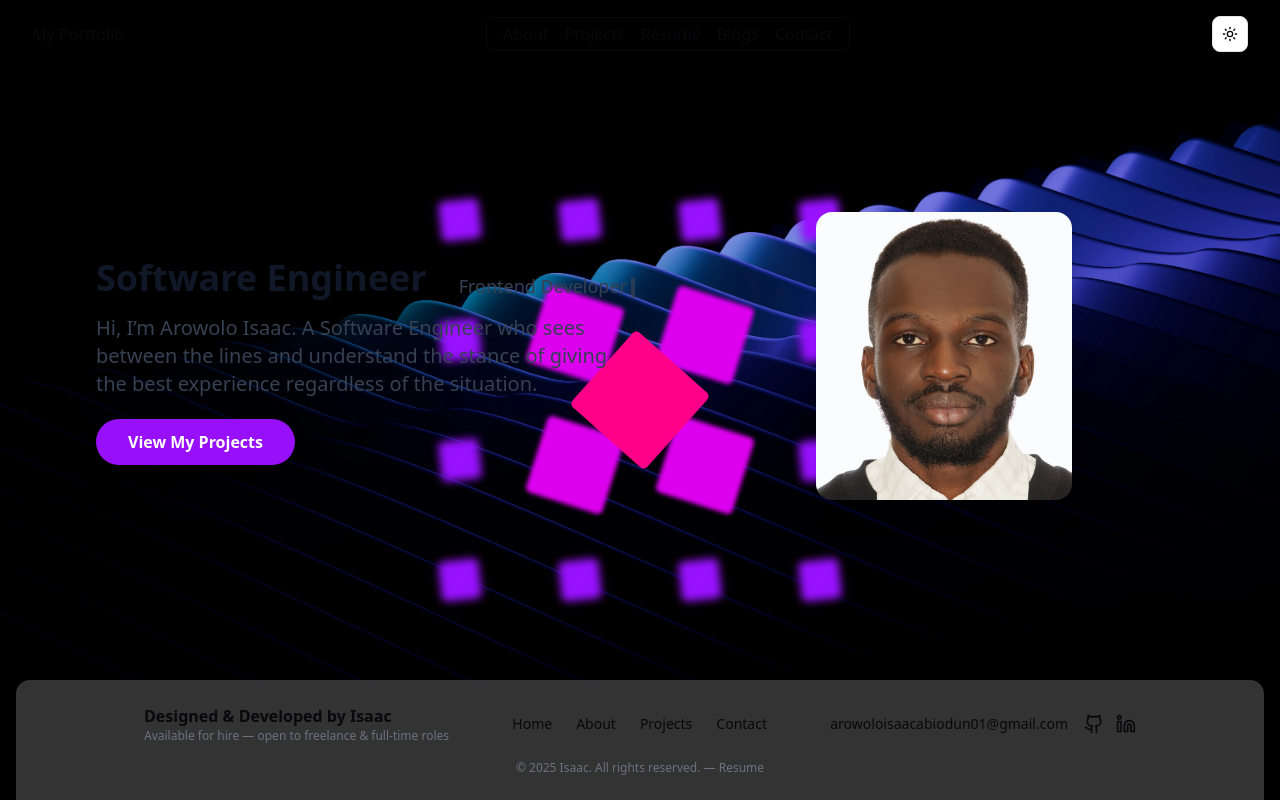
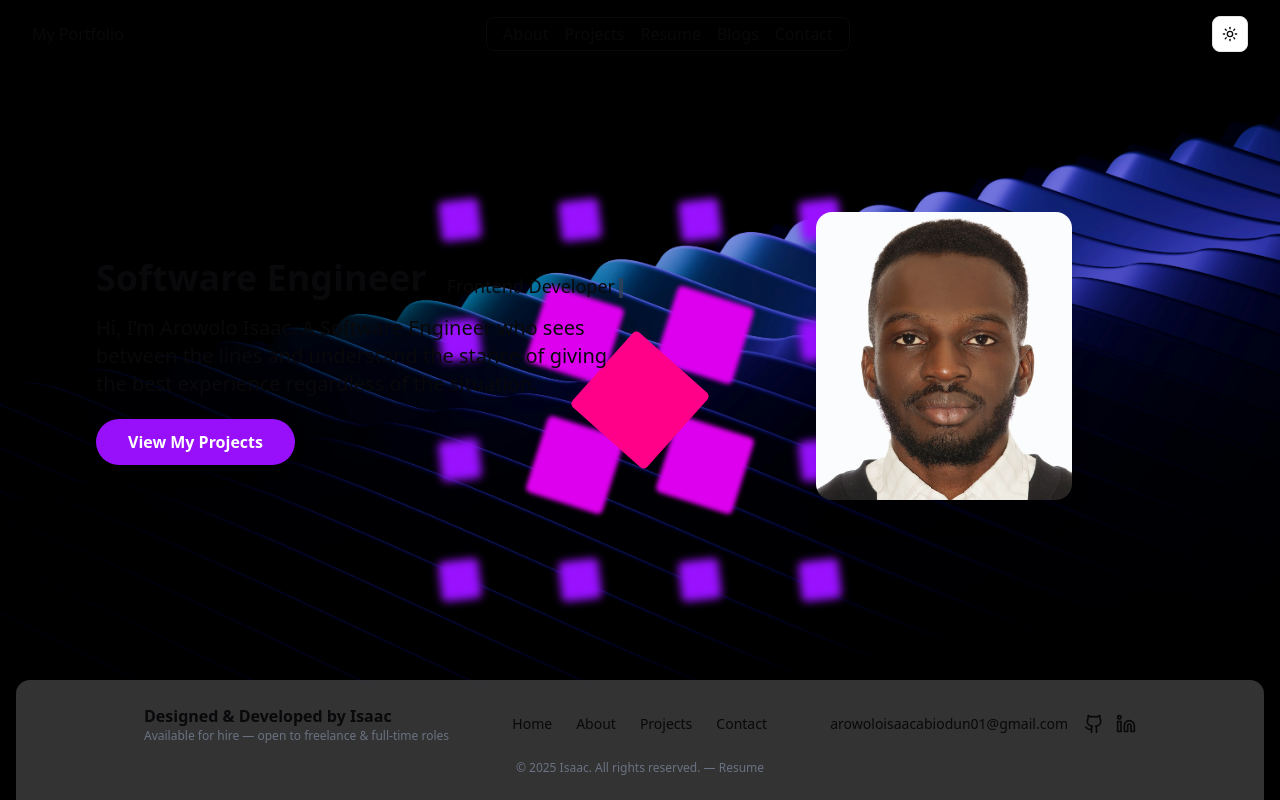
Before and after one commit to arowoloisaac/portfolio, a React (Vite) app: page / in a window 1280 px wide. Built offline with nearby package versions, Linux system fonts and the light colour scheme.

Commit message:
Updated Application

```diff
--- a/src/App.css
+++ b/src/App.css
@@ -75,6 +75,8 @@
     display: block;
   }
   .toggle {
-    display: none;
+    display: flex;
+    gap: 2px;
+    /* display: none; */
   }
 }
--- a/src/components/pages/Header.tsx
+++ b/src/components/pages/Header.tsx
@@ -6,6 +6,7 @@ import {
   DropdownMenuTrigger,
 } from "@/components/ui/dropdown-menu";
 import { useNavigate } from "react-router-dom";
+import { Button } from "../ui/button";
 
 function App_Header() {
   const navigate = useNavigate();
@@ -51,9 +52,15 @@ function App_Header() {
         ))}
       </nav>
 
+      <div className="toggle">
+        <ModeToggle />
         <div className="md:hidden">
           <DropdownMenu>
-          <DropdownMenuTrigger>☰</DropdownMenuTrigger>
+            <DropdownMenuTrigger>
+              <Button variant="outline" size="icon">
+                ☰
+              </Button>
+            </DropdownMenuTrigger>
             <DropdownMenuContent>
               {navigationItems.map((item) => (
                 <DropdownMenuItem
@@ -66,8 +73,6 @@ function App_Header() {
             </DropdownMenuContent>
           </DropdownMenu>
         </div>
-      <div className="toggle">
-        <ModeToggle />
       </div>
     </header>
   );
--- a/src/components/pages/Home.tsx
+++ b/src/components/pages/Home.tsx
@@ -10,11 +10,11 @@ const Home = () => {
 
   return (
     <>
-      <div className="pointer-events-none max-[600px]:hidden">
+      <div className="pointer-events-none max-md:hidden">
         <UseTime />
       </div>
       <section
-        className="lg:min-h-[70dvh] relative flex flex-col lg:flex-row items-center justify-center pt-4 px-4 bg-cover bg-center transition-all duration-700"
+        className="max-md:my-10 md:min-h-[70dvh] relative flex flex-col md:flex-row items-center justify-center pt-4 px-4 bg-cover bg-center transition-all duration-700"
         // style={{ paddingLeft: "30px" }}
       >
         <motion.div
@@ -23,8 +23,8 @@ const Home = () => {
           transition={{ duration: 1 }}
           className="md:w-1/2 w-full text-center md:text-left mb-8 lg:mb-0 lg:pl-16"
         >
-          <div className="flex flex-col min-[1025px]:gap-8 min-[1025px]:flex-row items-center">
-            <span className="text-2xl font-bold mb-0 text-gray-900 dark:text-white lg:text-4xl lg:mb-4">
+          <div className="flex flex-col min-[768px]:gap-5 min-[1024px]:flex-row items-center">
+            <span className="text-2xl font-bold mb-0 dark:text-zinc-300 lg:text-4xl lg:mb-4">
               Software Engineer
             </span>
 
@@ -33,14 +33,14 @@ const Home = () => {
               initial={{ opacity: 0, y: 6 }}
               animate={{ opacity: 1, y: 0 }}
               transition={{ duration: 0.3 }}
-              className="text-lg font-medium text-gray-700 dark:text-gray-300"
+              className="text-lg font-medium dark:text-zinc-300"
             >
               {displayedRole}
               <span className="inline-block w-1 h-5 align-middle bg-gray-700 dark:bg-gray-300 ml-1 animate-pulse" />
             </motion.span>
           </div>
 
-          <p className="text-xl mb-8 text-gray-700 dark:text-gray-300">
+          <p className="text-xl mb-8 dark:text-zinc-300">
             Hi, I’m Arowolo Isaac. A Software Engineer who sees between the
             lines and understand the stance of giving the best experience
             regardless of the situation.
--- a/src/components/pages/Project.tsx
+++ b/src/components/pages/Project.tsx
@@ -4,24 +4,24 @@ import Card3dDemo from "../shadcn-studio/card/card-16";
 const Project = () => {
   return (
     <section className="max-w-5xl mx-auto pt-6 pb-6 px-4">
-      <h2 className="text-2xl font-bold mb-2 text-gray-900 dark:text-white">
+      <h2 className="text-2xl font-bold mb-2 dark:text-white">
         My Projects
       </h2>
-      <p className="mb-6 text-gray-600 dark:text-gray-300 text-sm">
+      <p className="mb-6  dark:text-gray-300 text-sm">
         Welcome to my project page. Here you will find a summary of my work,
         including timelines and documentation.
       </p>
 
-      <div className="p-5 bg-white/25 backdrop-blur-xs backdrop-grayscale  border-2 rounded-md mb-2.5">
-        <span className=" text-gray-600 dark:text-gray-300 ">
+      <div className="p-3 bg-white/25 backdrop-blur-xs backdrop-grayscale  border-2 rounded-md mb-2.5">
+        <span className="text-sm dark:text-gray-300 ">
           Over the years have worked on multiple projects, which includes
-          freelancing projects mostly covered with NDA, personal projects, and collaborated with teams
-          on several occassions to deliver quality software solutions.
+          freelancing projects mostly covered with NDA, personal projects, and
+          collaborated with teams on several occassions to deliver quality
+          software solutions.
         </span>
       </div>
-      <div className="pt-2 scroll-smooth grid max-md: grid-cols-1  min-lg:grid-cols-3 gap-4">
+      <div className="pt-2 scroll-smooth grid max-sm:grid-cols-1 min-md:grid-cols-2 min-lg:grid-cols-3 gap-4">
         <Card3dDemo />
-
       </div>
     </section>
   );
```
Lines whose indentation alone changed are shown as unchanged.
